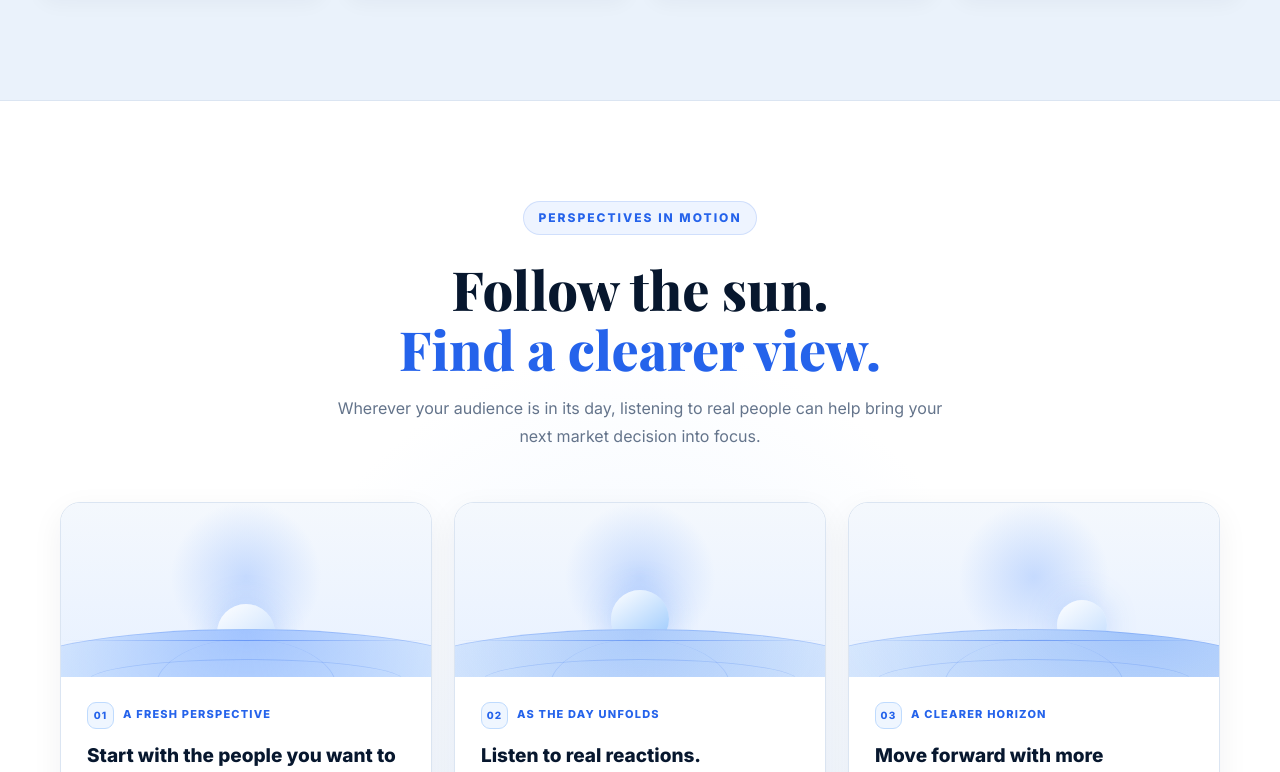
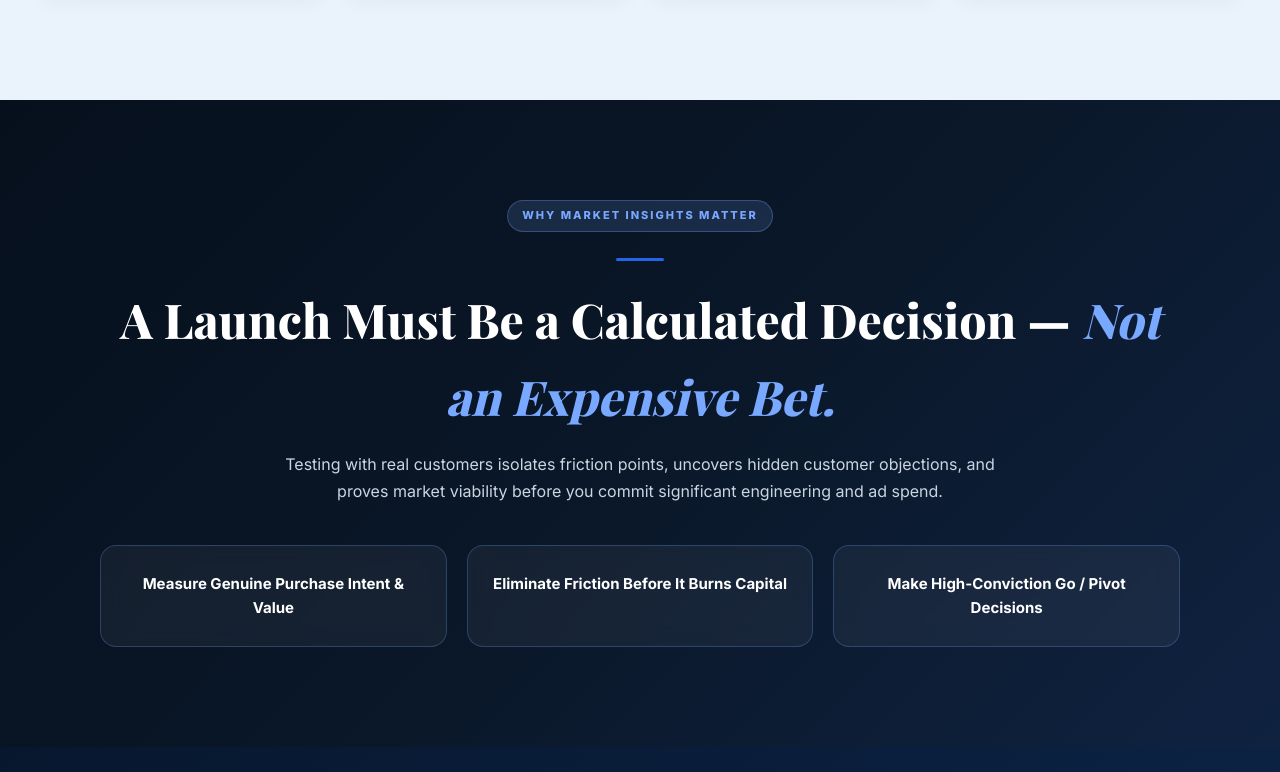
Before and after one commit to Testwith-Testado-07/Testado, a Next.js app in the folder frontend/: page / in a window 1280 px wide. Shown: the part 2628-3400 px from the top of the page. Built offline with nearby package versions, Linux system fonts and the light colour scheme.

Commit message:
Remove HomepageFollowSun section from landing page

```diff
--- a/frontend/src/app/page.tsx
+++ b/frontend/src/app/page.tsx
@@ -3,7 +3,6 @@
 import Link from "next/link";
 import Navbar from "@/components/Navbar";
 import Footer from "@/components/Footer";
-import HomepageFollowSun from "@/components/HomepageFollowSun";
 
 export default function LandingPage() {
   const BLUE_DARK = "#06101d";      // Dark navy for contrast sections & cards
@@ -361,8 +360,6 @@ export default function LandingPage() {
           </div>
         </section>
 
-        <HomepageFollowSun />
-
         {/* ── WHY THIS MATTERS ───────────────── */}
         <section
           style={{
```
